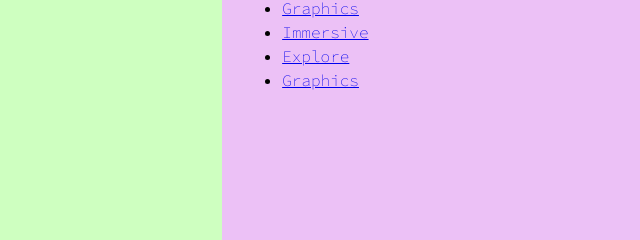
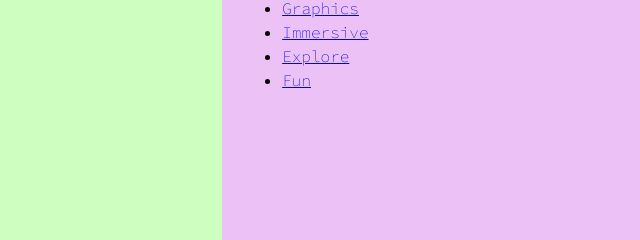
Before and after one commit to tessak7/cs130, a plain HTML site: page index.html in a window 1280 px wide. Shown: the part 277-517 px from the top of the page, 540-1180 px from the left. Drawn offline with Linux system fonts and the light colour scheme.

Commit message:
commit again

```diff
--- a/index.html
+++ b/index.html
@@ -73,7 +73,7 @@
                         <a href="https://www.skylinefilms.tv/">Explore</a>
                     </li>
                     <li>
-                        <a href="https://ispy.heihei.resn.co/">Graphics</a>
+                        <a href="https://ispy.heihei.resn.co/">Fun</a>
                     </li>
                 </ul>
             </section>
```
